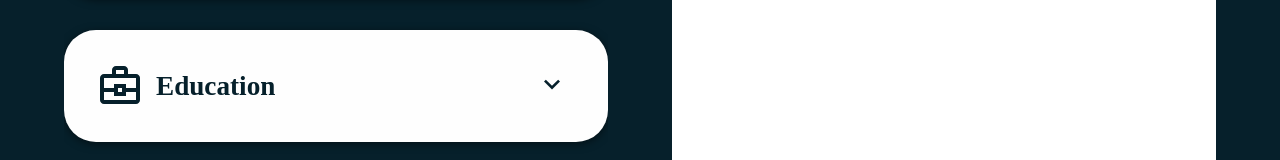
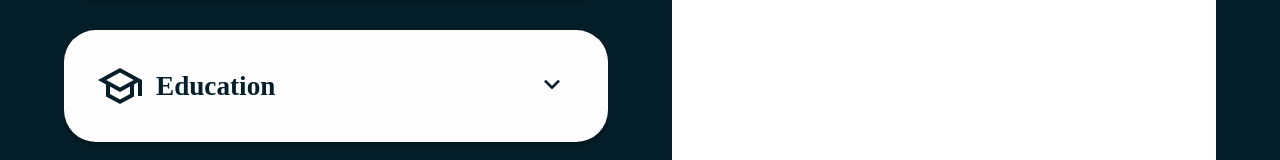
Before and after one commit to fran-dv/cv-builder, a React (Vite) app: page / in a window 1280 px wide. Shown: the part 466-626 px from the top of the page. Built offline with nearby package versions, Linux system fonts and the light colour scheme.

Commit message:
style: put education icon in the education block

```diff
--- a/src/components/EducationInfoBlock/EducationInfoBlock.tsx
+++ b/src/components/EducationInfoBlock/EducationInfoBlock.tsx
@@ -84,7 +84,7 @@ export const EducationInfoBlock = ({
       title="Education"
       isActive={isActive}
       onShow={onShow}
-      blockIcon={<Icon type="experience" />}
+      blockIcon={<Icon type="education" />}
       currentData={currentData}
       multiItems={true}
     />
```
